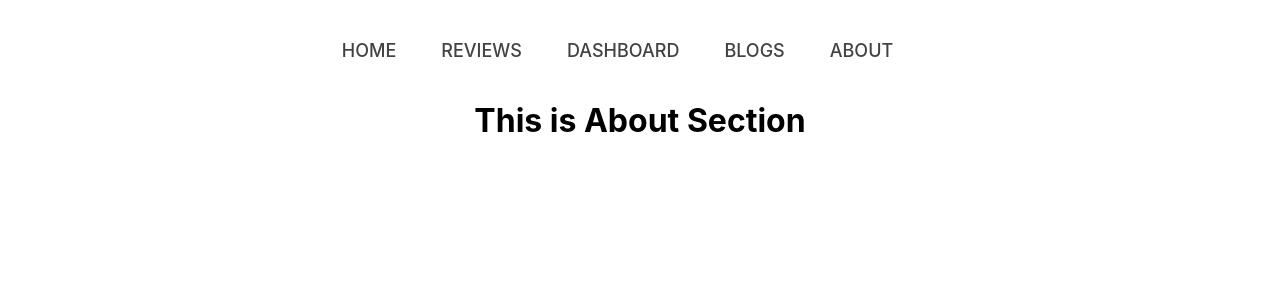
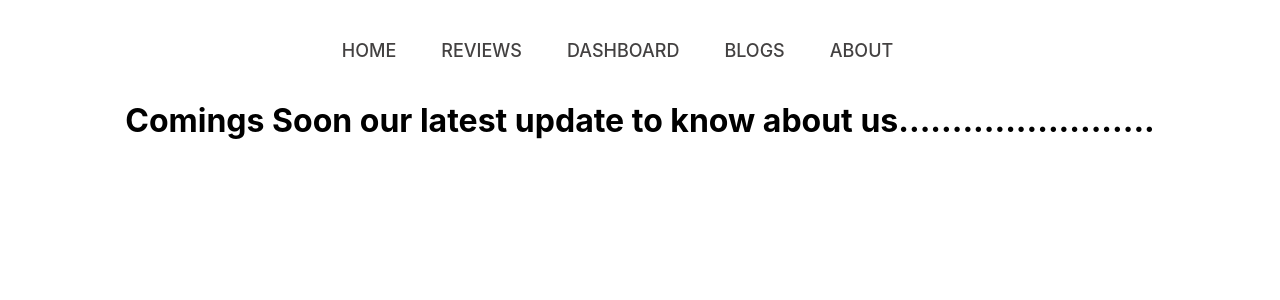
Before and after one commit to motlubor/product-analysis, a React (Create React App) app: page /about in a window 1280 px wide. Shown: the top 300 px of the page. Built offline with nearby package versions, Linux system fonts and the light colour scheme.

Commit message:
about section

```diff
--- a/src/components/About/About.js
+++ b/src/components/About/About.js
@@ -4,7 +4,7 @@ import './About.css';
 const About = () => {
     return (
         <div>
-            <h1>This is About Section</h1>
+            <h1>Comings Soon our latest update to know about us........................</h1>
         </div>
     );
 };
```
Also changed, not shown: 1 other file (tests, documents, lock files or other folders).
